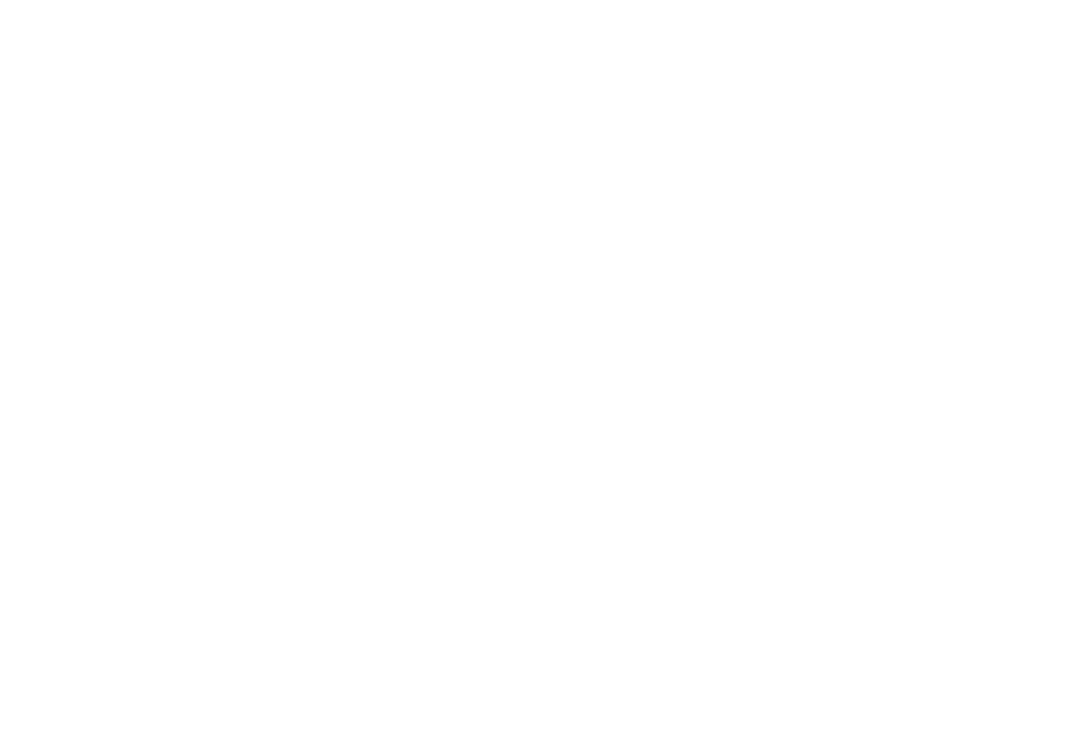
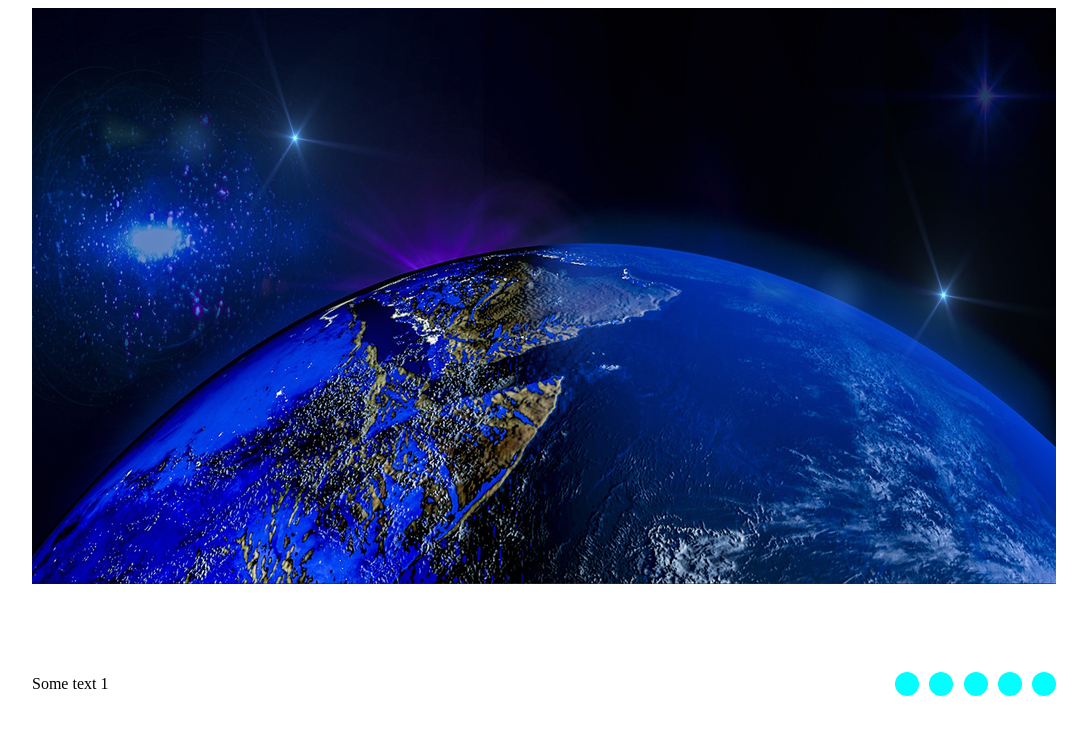
Before and after one commit to SvetlanaVl/cssMemeSlider, a plain HTML site: page cssMemeSlider/index.html in a window 1280 px wide. Shown: the whole page, without its empty margins (96-1183 px from the left). Drawn offline with Linux system fonts and the light colour scheme.

Commit message:
feat: add slider structure (Thu, 14 Sep, 2023 08:42:58 PM)

```diff
--- a/cssMemeSlider/index.html
+++ b/cssMemeSlider/index.html
@@ -5,8 +5,41 @@
   <meta http-equiv="X-UA-Compatible" content="IE=edge">
   <meta name="viewport" content="width=device-width, initial-scale=1.0">
   <title>Css Meme Slider</title>
+  <link rel="stylesheet" href="style.css">
 </head>
 <body>
+  <div class="slider__container">
 
+    <input class="slider__input slider__input_first-mem" type="radio" id="first-mem" name="slider-mems" checked>
+    <input class="slider__input slider__input_second-mem" type="radio" id="second-mem" name="slider-mems">
+    <input class="slider__input slider__input_third-mem" type="radio" id="third-mem" name="slider-mems">
+    <input class="slider__input slider__input_fourth-mem" type="radio" id="fourth-mem" name="slider-mems">
+    <input class="slider__input slider__input_fifth-mem" type="radio" id="fifth-mem" name="slider-mems">
+
+    <div class="slider__text__container">
+      <p class="slider__text">Some text 1</p>
+      <p class="slider__text">Some text 2</p>
+      <p class="slider__text">Some text 3</p>
+      <p class="slider__text">Some text 4</p>
+      <p class="slider__text">Some text 5</p>
+    </div>
+
+    <div class="slider__img">
+      <img src="./img/1.jpg" alt="mem">
+      <img src="./img/1.jpg" alt="mem">
+      <img src="./img/1.jpg" alt="mem">
+      <img src="./img/1.jpg" alt="mem">
+      <img src="./img/1.jpg" alt="mem">
+    </div>
+
+    <div class="slider__pagination">
+      <label for="first-mem"></label>
+      <label for="second-mem"></label>
+      <label for="third-mem"></label>
+      <label for="fourth-mem"></label>
+      <label for="fifth-mem"></label>
+    </div>
+
+  </div>
 </body>
 </html>
--- /dev/null
+++ b/cssMemeSlider/style.css
@@ -0,0 +1,53 @@
+.slider__container {
+  display: grid;
+  grid-template-columns: 512px 512px;
+  grid-template-rows: auto 200px;
+  justify-content: center;
+  align-items: center;
+  width: 1024px;
+  margin: 0 auto;
+}
+
+.slider__input {
+  display: none;
+}
+
+.slider__text__container {
+  grid-column: 1;
+  grid-row: 2;
+  display: flex;
+  align-items: center;
+  width: 76px;
+  overflow: hidden;
+}
+
+.slider__text {
+  width: 100%;
+  white-space: nowrap;
+}
+
+.slider__img {
+  grid-column: 1 / 3;
+  grid-row: 1;
+  display: flex;
+  width: 100%;
+  margin: 0 auto;
+  overflow: hidden;
+}
+
+.slider__pagination {
+  grid-column: 2;
+  grid-row: 2;
+  display: flex;
+  gap: 2%;
+  justify-content: end;
+  align-items: center;
+}
+
+label {
+  width: 1.5em;
+  height: 1.5em;
+  border-radius: 50%;
+  background-color: aqua;
+  cursor: pointer;
+}
```
Also changed, not shown: cssMemeSlider/img/1.jpg (added).
